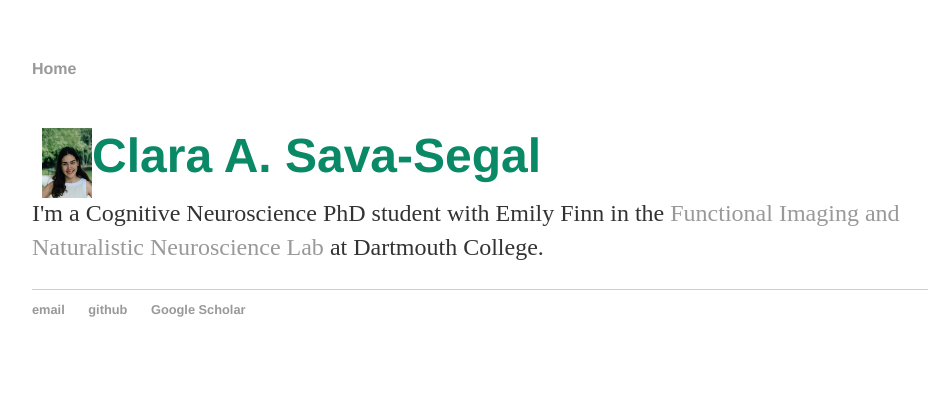
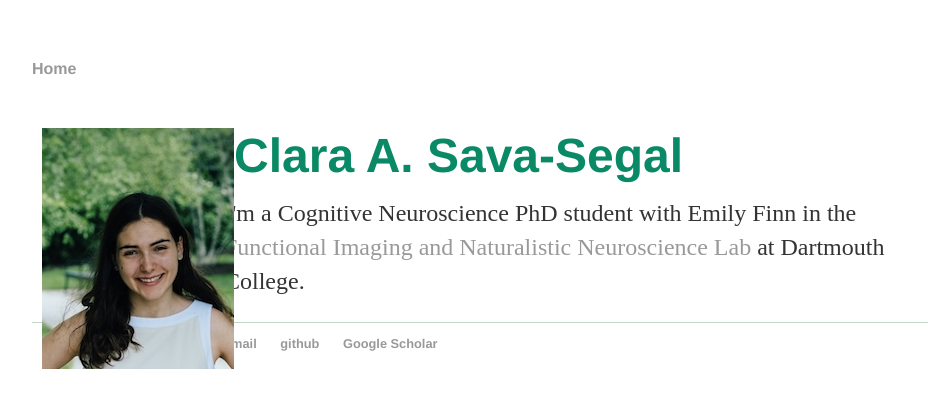
Before and after one commit to csavasegal/csavasegal.github.io, a Jekyll site: the page built from index.html, in a window 1280 px wide. Shown: the top 408 px of the page, without its empty margins (160-1089 px from the left). Built offline with Jekyll 4.4.1, drawn with Linux system fonts in a browser that asks for light colours.

Commit message:
Add files via upload

```diff
--- a/css/main.css
+++ b/css/main.css
@@ -44,8 +44,8 @@ ul.posts li {
 
 .header img {
     float: left;
-    width: 50px;
-    height: 70px;
+    /* width: 50px;
+    height: 70px; */
     background: #555;
   }
 
```
